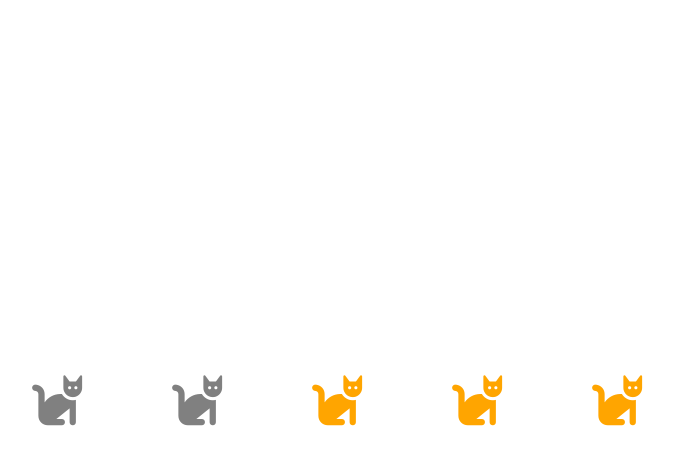
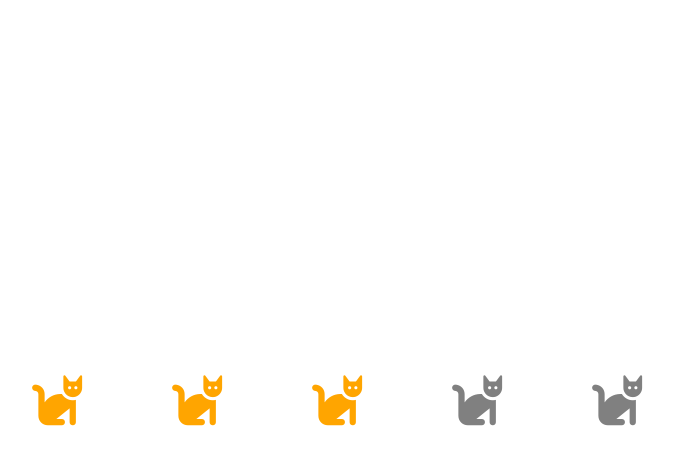
Before and after one commit to Sabvg/Javascript-Rating, a plain HTML site: page rating.html in a window 1280 px wide. In both pictures the pointer is over the element 640 px from the left and 400 px from the top of the page. Shown: the whole page, without its empty margins (303-977 px from the left). Drawn offline with Linux system fonts and the light colour scheme.

Commit message:
arreglo style.css

```diff
--- a/style.css
+++ b/style.css
@@ -34,3 +34,7 @@ i:hover::before,
 i:hover~i::before {
     color: orange;
 }
+
+.cats:hover {
+    flex-flow: row-reverse;
+}
```
